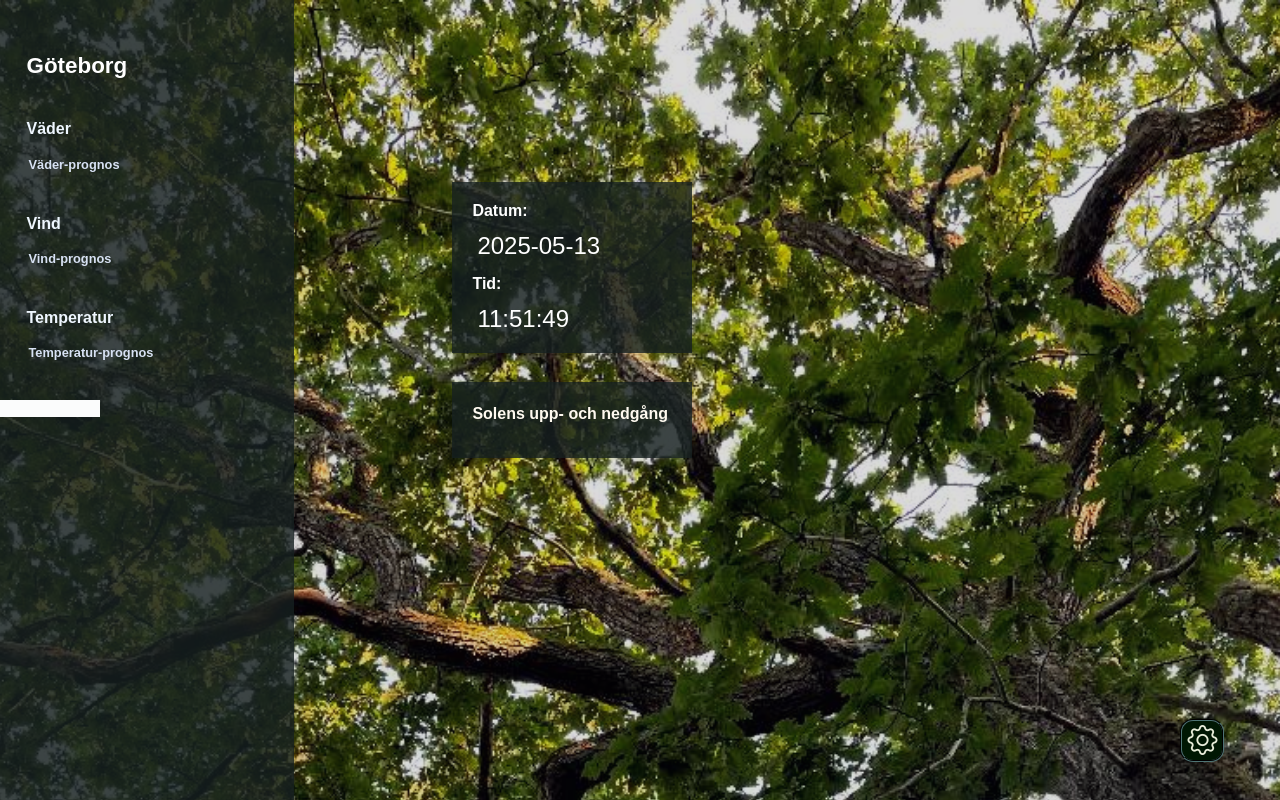
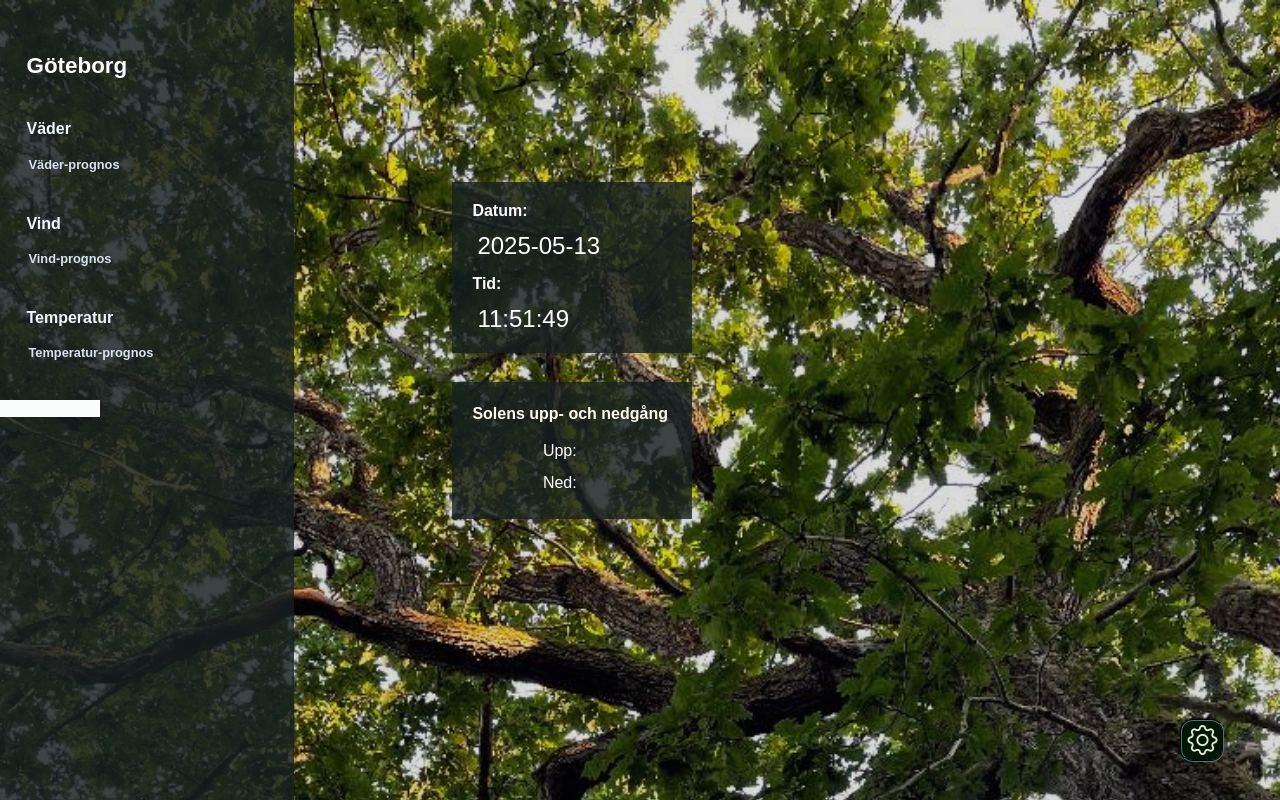
Before and after one commit to Aurorien/Farstun, a website: page index.html in a window 1280 px wide. Drawn offline with nearby package versions, Linux system fonts and the light colour scheme.

Commit message:
Add sunrise/sunset styling

```diff
--- a/index.css
+++ b/index.css
@@ -117,10 +117,22 @@ body {
   padding-bottom: 12px;
 }
 
+.weather-sun-ctn {
+  display: flex;
+  justify-content: center;
+  align-items: center;
+  gap: 0.7rem;
+  p {
+    margin: 7px;
+  }
+}
+
 #weather-sunrise,
 #weather-sunset {
-  font-size: 1.3rem;
-  margin: 3px 0 0 5px;
+  font-size: 1.2rem;
+  height: max-content;
+  /* margin: 3px 0 0 5px;
+  margin: 0; */
   white-space: pre-wrap;
 }
 
--- a/index.html
+++ b/index.html
@@ -42,8 +42,14 @@
     </div>
     <div id="weather-sunbox">
       <h2 class="weather-topic" id="weather-h2-sun">Solens upp- och nedgång</h2>
-      <p id="weather-sunrise"></p>
-      <p id="weather-sunset"></p>
+      <div class="weather-sun-ctn">
+        <p>Upp:</p>
+        <p id="weather-sunrise"></p>
+      </div>
+      <div class="weather-sun-ctn">
+        <p>Ned:</p>
+        <p id="weather-sunset"></p>
+      </div>
     </div>
     <!-- animebox is temporary disabled due to external api temporary shutdown -->
     <!-- <div id="animebox">
--- a/index.js
+++ b/index.js
@@ -243,8 +243,8 @@ async function fetchWeatherData(lat, lon) {
       weatherTempNow.textContent = `${now.main.temp} ºC`;
       weatherWindNow.textContent = `${now.wind.speed} m/s`;
       weatherPcpnNow.textContent = `${now.weather[0].description}`;
-      weatherSunrise.textContent = ` Upp: ${rise.substring(0, 5)}`;
-      weatherSunset.textContent = ` Ner: ${set.substring(0, 5)}`;
+      weatherSunrise.textContent = `${rise.substring(0, 5)}`;
+      weatherSunset.textContent = `${set.substring(0, 5)}`;
 
       // Process forecast
       weatherWindForecast.textContent = "";
```
